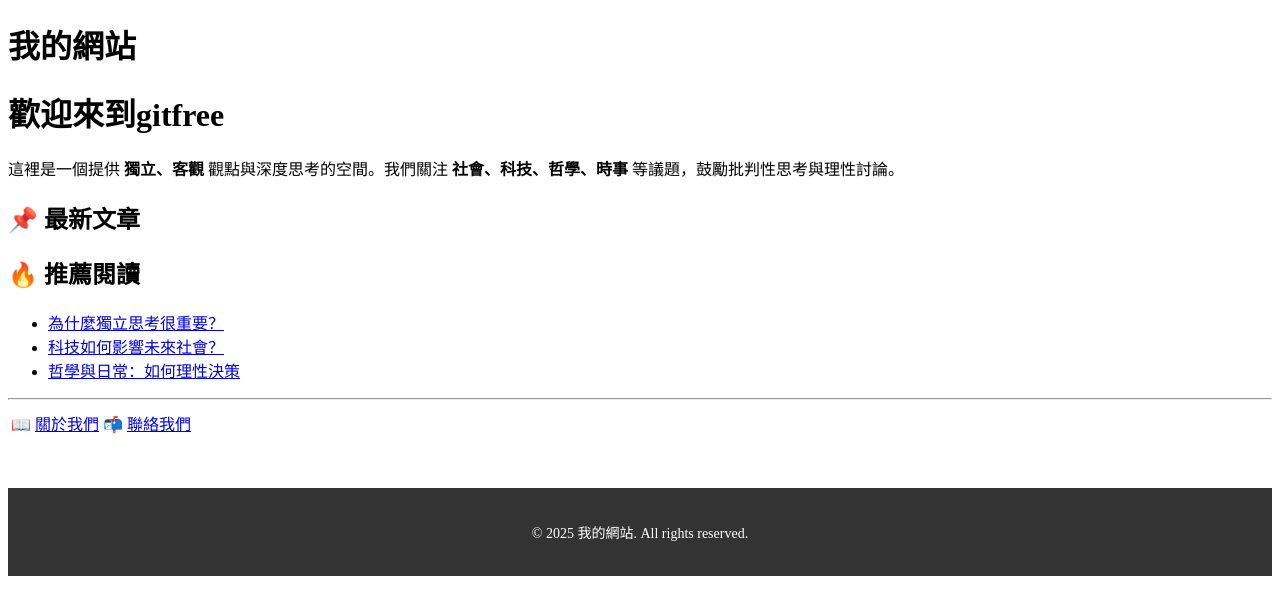
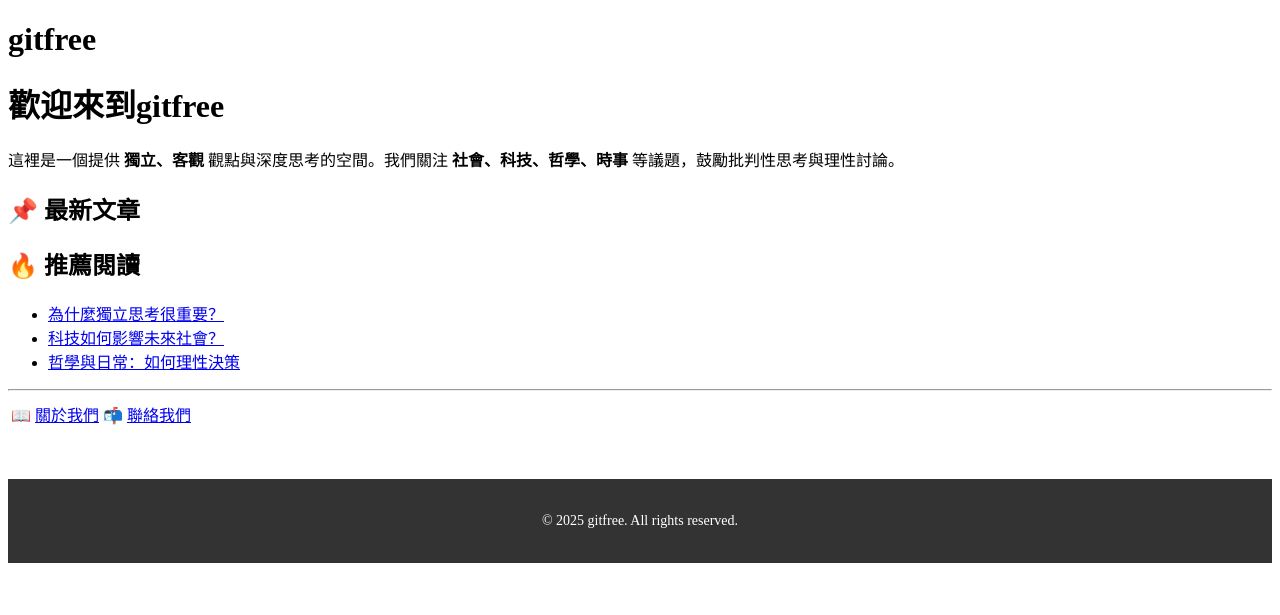
Before and after one commit to fantastic343/gitfree, a Jekyll site: the page built from index.md, in a window 1280 px wide. Shown: the top 615 px of the page. Built offline with Jekyll 4.4.1, drawn with Linux system fonts in a browser that asks for light colours.

Commit message:
Update default.html

```diff
--- a/_layouts/default.html
+++ b/_layouts/default.html
@@ -7,7 +7,7 @@
 </head>
 <body>
     <header>
-        <h1>我的網站</h1>
+        <h1>gitfree</h1>
     </header>
 
     <main>
@@ -15,7 +15,7 @@
     </main>
 
     <footer>
-        <p>© 2025 我的網站. All rights reserved.</p>
+        <p>© 2025 gitfree. All rights reserved.</p>
     </footer>
 </body>
 </html>
```
